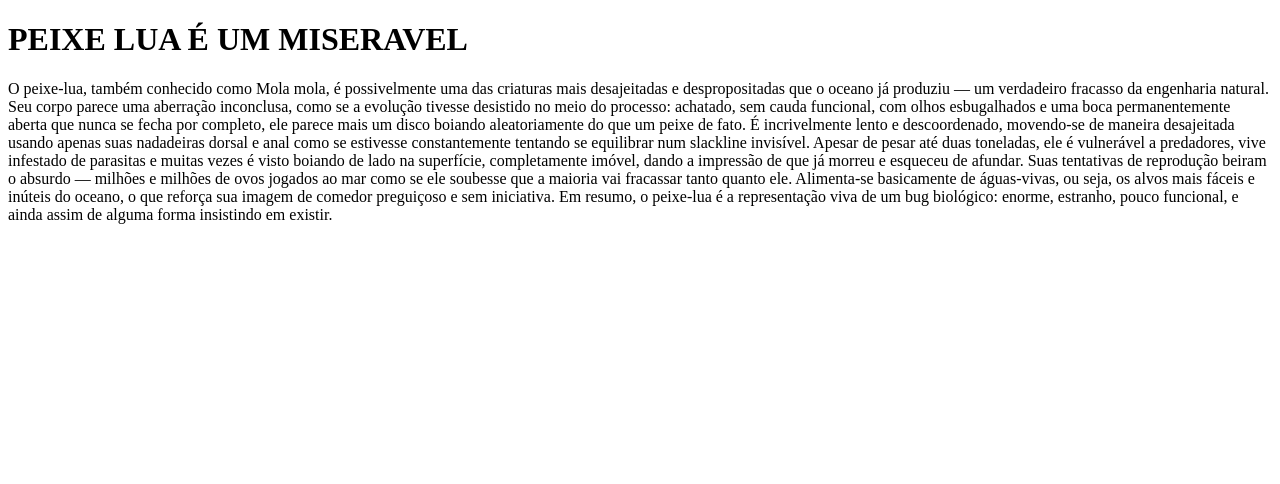
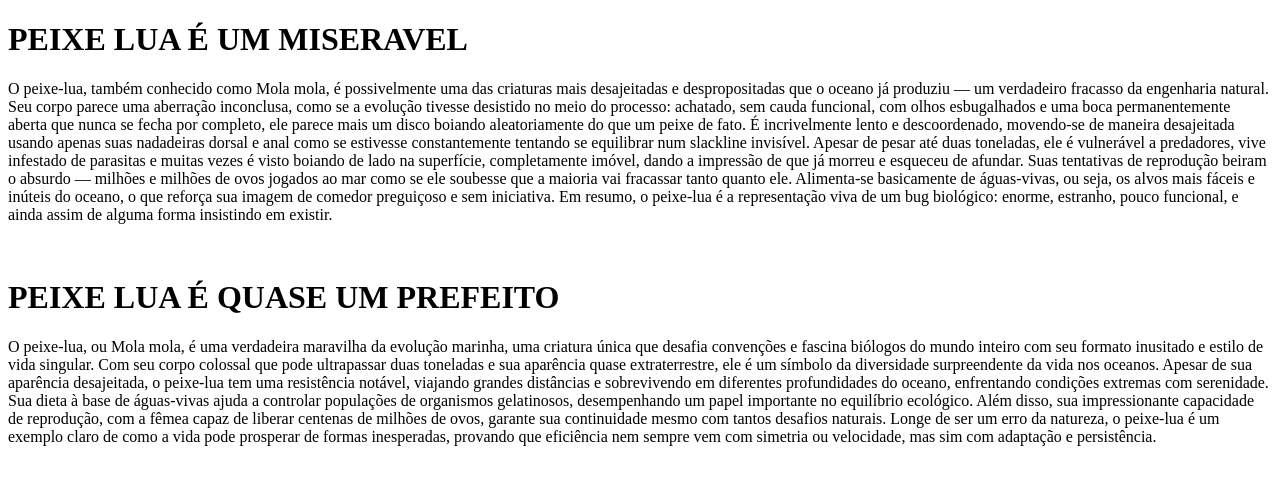
Before and after one commit to KallebeTorres/peixe-lua-bom-ou-mau-, a plain HTML site: page index.html in a window 1280 px wide. Drawn offline with Linux system fonts and the light colour scheme.

Commit message:
texto direcionado a favor do peixe lua

```diff
--- a/index.html
+++ b/index.html
@@ -8,5 +8,9 @@
 <body>
     <h1>PEIXE LUA É UM MISERAVEL</h1>
     <p>O peixe-lua, também conhecido como Mola mola, é possivelmente uma das criaturas mais desajeitadas e despropositadas que o oceano já produziu — um verdadeiro fracasso da engenharia natural. Seu corpo parece uma aberração inconclusa, como se a evolução tivesse desistido no meio do processo: achatado, sem cauda funcional, com olhos esbugalhados e uma boca permanentemente aberta que nunca se fecha por completo, ele parece mais um disco boiando aleatoriamente do que um peixe de fato. É incrivelmente lento e descoordenado, movendo-se de maneira desajeitada usando apenas suas nadadeiras dorsal e anal como se estivesse constantemente tentando se equilibrar num slackline invisível. Apesar de pesar até duas toneladas, ele é vulnerável a predadores, vive infestado de parasitas e muitas vezes é visto boiando de lado na superfície, completamente imóvel, dando a impressão de que já morreu e esqueceu de afundar. Suas tentativas de reprodução beiram o absurdo — milhões e milhões de ovos jogados ao mar como se ele soubesse que a maioria vai fracassar tanto quanto ele. Alimenta-se basicamente de águas-vivas, ou seja, os alvos mais fáceis e inúteis do oceano, o que reforça sua imagem de comedor preguiçoso e sem iniciativa. Em resumo, o peixe-lua é a representação viva de um bug biológico: enorme, estranho, pouco funcional, e ainda assim de alguma forma insistindo em existir.</p>
+    <br>
+    <h1>PEIXE LUA É QUASE UM PREFEITO</h1>
+    <P>O peixe-lua, ou Mola mola, é uma verdadeira maravilha da evolução marinha, uma criatura única que desafia convenções e fascina biólogos do mundo inteiro com seu formato inusitado e estilo de vida singular. Com seu corpo colossal que pode ultrapassar duas toneladas e sua aparência quase extraterrestre, ele é um símbolo da diversidade surpreendente da vida nos oceanos. Apesar de sua aparência desajeitada, o peixe-lua tem uma resistência notável, viajando grandes distâncias e sobrevivendo em diferentes profundidades do oceano, enfrentando condições extremas com serenidade. Sua dieta à base de águas-vivas ajuda a controlar populações de organismos gelatinosos, desempenhando um papel importante no equilíbrio ecológico. Além disso, sua impressionante capacidade de reprodução, com a fêmea capaz de liberar centenas de milhões de ovos, garante sua continuidade mesmo com tantos desafios naturais. Longe de ser um erro da natureza, o peixe-lua é um exemplo claro de como a vida pode prosperar de formas inesperadas, provando que eficiência nem sempre vem com simetria ou velocidade, mas sim com adaptação e persistência.</P>
+
 </body>
 </html>
```
